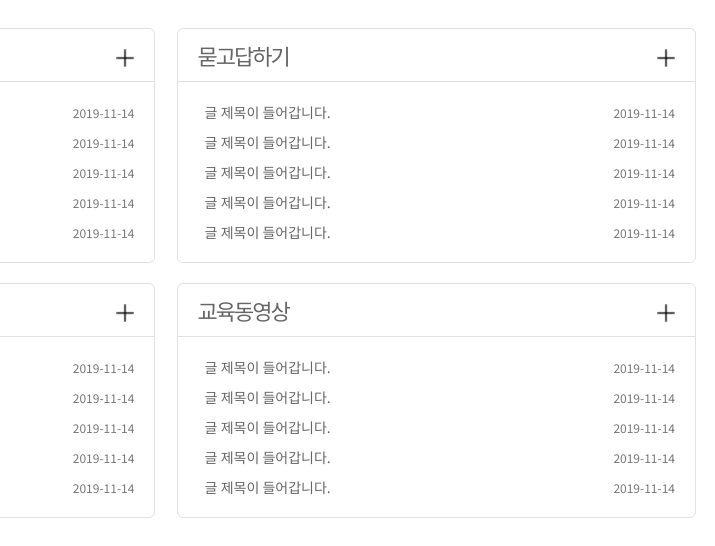
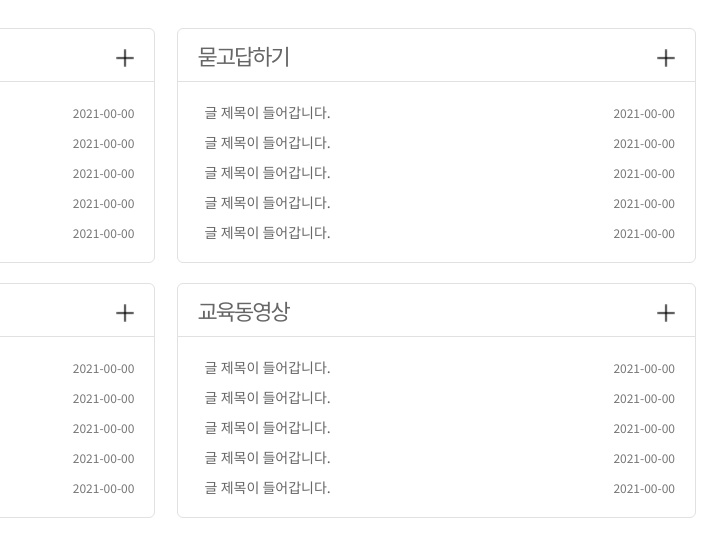
Before and after one commit to sungjoong-kim/ICE_Devcenter, a plain HTML site: page index.html in a window 1280 px wide. Shown: the part 825-1371 px from the top of the page, 474-1189 px from the left. Drawn offline with Linux system fonts and the light colour scheme.

Commit message:
Update index.html

```diff
--- a/index.html
+++ b/index.html
@@ -310,23 +310,23 @@
                     <ul>
                         <li>
                             <a href="#">글 제목이 들어갑니다.</a>
-                            <span>2019-11-14</span>
+                            <span>2021-00-00</span>
                         </li>
                         <li>
                             <a href="#">글 제목이 들어갑니다.</a>
-                            <span>2019-11-14</span>
+                            <span>2021-00-00</span>
                         </li>
                         <li>
                             <a href="#">글 제목이 들어갑니다.</a>
-                            <span>2019-11-14</span>
+                            <span>2021-00-00</span>
                         </li>
                         <li>
                             <a href="#">글 제목이 들어갑니다.</a>
-                            <span>2019-11-14</span>
+                            <span>2021-00-00</span>
                         </li>
                         <li>
                             <a href="#">글 제목이 들어갑니다.</a>
-                            <span>2019-11-14</span>
+                            <span>2021-00-00</span>
                         </li>
                     </ul>
                 </div>
@@ -340,23 +340,23 @@
                     <ul>
                         <li>
                             <a href="#">글 제목이 들어갑니다.</a>
-                            <span>2019-11-14</span>
+                            <span>2021-00-00</span>
                         </li>
                         <li>
                             <a href="#">글 제목이 들어갑니다.</a>
-                            <span>2019-11-14</span>
+                            <span>2021-00-00</span>
                         </li>
                         <li>
                             <a href="#">글 제목이 들어갑니다.</a>
-                            <span>2019-11-14</span>
+                            <span>2021-00-00</span>
                         </li>
                         <li>
                             <a href="#">글 제목이 들어갑니다.</a>
-                            <span>2019-11-14</span>
+                            <span>2021-00-00</span>
                         </li>
                         <li>
                             <a href="#">글 제목이 들어갑니다.</a>
-                            <span>2019-11-14</span>
+                            <span>2021-00-00</span>
                         </li>
                     </ul>
                 </div>
@@ -370,23 +370,23 @@
                     <ul>
                         <li>
                             <a href="#">글 제목이 들어갑니다.</a>
-                            <span>2019-11-14</span>
+                            <span>2021-00-00</span>
                         </li>
                         <li>
                             <a href="#">글 제목이 들어갑니다.</a>
-                            <span>2019-11-14</span>
+                            <span>2021-00-00</span>
                         </li>
                         <li>
                             <a href="#">글 제목이 들어갑니다.</a>
-                            <span>2019-11-14</span>
+                            <span>2021-00-00</span>
                         </li>
                         <li>
                             <a href="#">글 제목이 들어갑니다.</a>
-                            <span>2019-11-14</span>
+                            <span>2021-00-00</span>
                         </li>
                         <li>
                             <a href="#">글 제목이 들어갑니다.</a>
-                            <span>2019-11-14</span>
+                            <span>2021-00-00</span>
                         </li>
                     </ul>
                 </div>
@@ -400,23 +400,23 @@
                     <ul>
                         <li>
                             <a href="#">글 제목이 들어갑니다.</a>
-                            <span>2019-11-14</span>
+                            <span>2021-00-00</span>
                         </li>
                         <li>
                             <a href="#">글 제목이 들어갑니다.</a>
-                            <span>2019-11-14</span>
+                            <span>2021-00-00</span>
                         </li>
                         <li>
                             <a href="#">글 제목이 들어갑니다.</a>
-                            <span>2019-11-14</span>
+                            <span>2021-00-00</span>
                         </li>
                         <li>
                             <a href="#">글 제목이 들어갑니다.</a>
-                            <span>2019-11-14</span>
+                            <span>2021-00-00</span>
                         </li>
                         <li>
                             <a href="#">글 제목이 들어갑니다.</a>
-                            <span>2019-11-14</span>
+                            <span>2021-00-00</span>
                         </li>
                 </div>
             </div>
```
